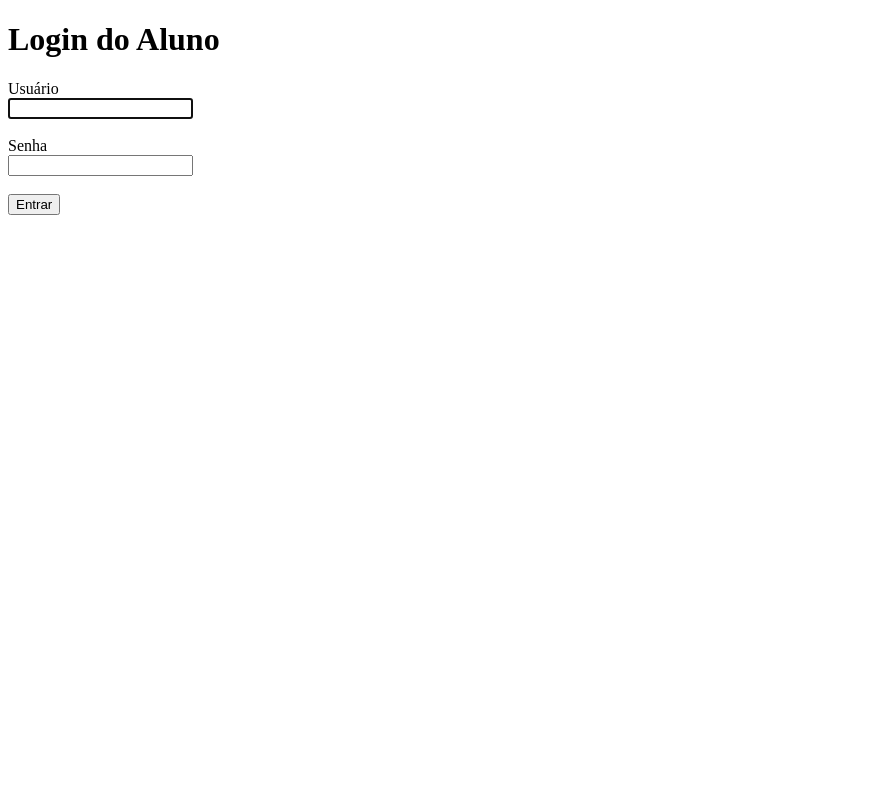
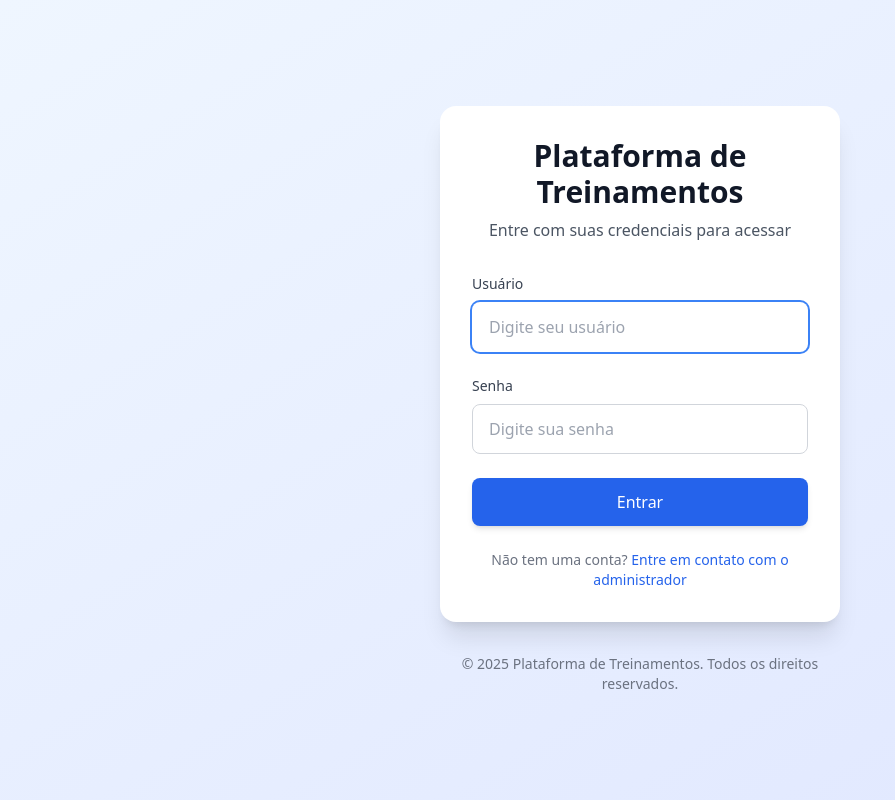
Before and after one commit to vinipadilha/ProjetoPython, a Django app: page /login/ in a window 1280 px wide. Shown: the whole page, without its empty margins (0-895 px from the left). Run offline with Django 4.2, Linux system fonts and the light colour scheme; some libraries are stand-ins or nearby versions.

Commit message:
feat: criar tela de login moderna com Tailwind CSS

```diff
--- a/templates/auth/login.html
+++ b/templates/auth/login.html
@@ -1,16 +1,83 @@
-<!doctype html>
-<html>
-  <head><meta charset="utf-8"><title>Login</title></head>
-  <body>
-    <h1>Login do Aluno</h1>
-    {% if form.errors %}<p>Usuário ou senha inválidos.</p>{% endif %}
-    <form method="post">
-      {% csrf_token %}
-      <label>Usuário</label><br>
-      <input type="text" name="username" autofocus><br><br>
-      <label>Senha</label><br>
-      <input type="password" name="password"><br><br>
-      <button type="submit">Entrar</button>
-    </form>
-  </body>
+<!DOCTYPE html>
+<html lang="pt-BR">
+<head>
+    <meta charset="UTF-8">
+    <meta name="viewport" content="width=device-width, initial-scale=1.0">
+    <title>Login - Plataforma de Treinamentos</title>
+    <script src="https://cdn.tailwindcss.com"></script>
+</head>
+<body class="bg-gradient-to-br from-blue-50 to-indigo-100 min-h-screen flex items-center justify-center font-sans">
+    <div class="w-full max-w-md px-6">
+        <div class="bg-white rounded-2xl shadow-xl p-8">
+            <div class="text-center mb-8">
+                <h1 class="text-3xl font-bold text-gray-900 mb-2">Plataforma de Treinamentos</h1>
+                <p class="text-gray-600">Entre com suas credenciais para acessar</p>
+            </div>
+
+            {% if form.errors %}
+            <div class="mb-6 p-4 bg-red-50 border border-red-200 rounded-lg">
+                <div class="flex items-center">
+                    <svg class="w-5 h-5 text-red-600 mr-2" fill="none" stroke="currentColor" viewBox="0 0 24 24">
+                        <path stroke-linecap="round" stroke-linejoin="round" stroke-width="2" d="M12 8v4m0 4h.01M21 12a9 9 0 11-18 0 9 9 0 0118 0z"></path>
+                    </svg>
+                    <p class="text-sm text-red-800 font-medium">Usuário ou senha inválidos.</p>
+                </div>
+            </div>
+            {% endif %}
+
+            <form method="post" class="space-y-6">
+                {% csrf_token %}
+
+                <div>
+                    <label for="id_username" class="block text-sm font-medium text-gray-700 mb-2">
+                        Usuário
+                    </label>
+                    <input
+                        type="text"
+                        name="username"
+                        id="id_username"
+                        autofocus
+                        required
+                        class="w-full px-4 py-3 border border-gray-300 rounded-lg focus:ring-2 focus:ring-blue-500 focus:border-transparent outline-none transition-all duration-200"
+                        placeholder="Digite seu usuário"
+                    >
+                </div>
+
+                <div>
+                    <label for="id_password" class="block text-sm font-medium text-gray-700 mb-2">
+                        Senha
+                    </label>
+                    <input
+                        type="password"
+                        name="password"
+                        id="id_password"
+                        required
+                        class="w-full px-4 py-3 border border-gray-300 rounded-lg focus:ring-2 focus:ring-blue-500 focus:border-transparent outline-none transition-all duration-200"
+                        placeholder="Digite sua senha"
+                    >
+                </div>
+
+                <button
+                    type="submit"
+                    class="w-full bg-blue-600 text-white py-3 px-4 rounded-lg font-medium hover:bg-blue-700 focus:outline-none focus:ring-2 focus:ring-blue-500 focus:ring-offset-2 transition-colors duration-200 shadow-md hover:shadow-lg"
+                >
+                    Entrar
+                </button>
+            </form>
+
+            <div class="mt-6 text-center">
+                <p class="text-sm text-gray-500">
+                    Não tem uma conta?
+                    <a href="#" class="text-blue-600 hover:text-blue-700 font-medium">Entre em contato com o administrador</a>
+                </p>
+            </div>
+        </div>
+
+        <div class="mt-8 text-center">
+            <p class="text-sm text-gray-500">
+                &copy; 2025 Plataforma de Treinamentos. Todos os direitos reservados.
+            </p>
+        </div>
+    </div>
+</body>
 </html>
```
